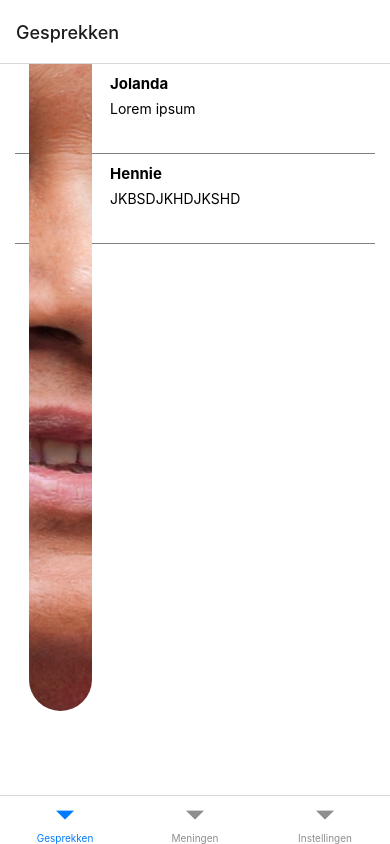
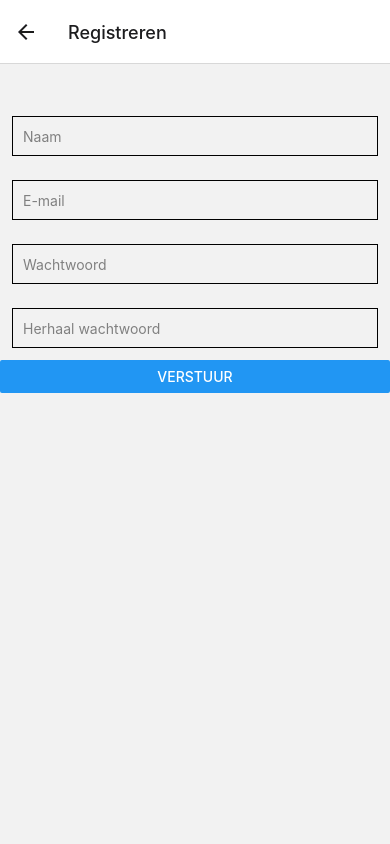
Before and after one commit to mraedts/dialoog-frontend, a React Native app: screen /Registreren in a window 390 px wide. Built offline with nearby package versions, Linux system fonts and the light colour scheme.

Commit message:
add textinput in chat screen

```diff
--- a/App.js
+++ b/App.js
@@ -1,14 +1,16 @@
 
-import { Text, View } from 'react-native';
+
 import { NavigationContainer } from '@react-navigation/native';
 import { createBottomTabNavigator } from '@react-navigation/bottom-tabs';
 import { createNativeStackNavigator } from '@react-navigation/native-stack';
-import SettingsScreen from './Components/SettingsScreen';
+import SettingsScreen from './Components/HomeScreen/SettingsScreen';
 import ChatTab from './Components/ChatTab';
-import OpinionScreen from './Components/OpinionScreen';
-import UserChat from './Components/UserChat'
-import React, { useState, useEffect } from 'react';
-import AsyncStorage from '@react-native-async-storage/async-storage';
+import OpinionScreen from './Components/HomeScreen/OpinionScreen';
+import UserChat from './Components/HomeScreen/UserChat'
+import Welcome from './Components/Welcome'
+import Login from './Components/Login';
+import Register from './Components/Register'
+import {useState} from 'react';
 
 const Tab = createBottomTabNavigator();
 const Stack = createNativeStackNavigator();
@@ -20,20 +22,22 @@ function HomeScreen({chats}) {
         <Tab.Screen name="Meningen" component={OpinionScreen} />
         <Tab.Screen name="Instellingen" component={SettingsScreen} />
       </Tab.Navigator>
-
   );
 }
 
 export default function App() {
-
+  const [loggedIn, setLoggedIn] = useState(true);
 
   return (
     <NavigationContainer>
       <Stack.Navigator>
-        <Stack.Screen name="Home" component={HomeScreen} options={{headerShown: false}} />
+        {loggedIn ? <Stack.Screen name="Home" component={HomeScreen} options={{headerShown: false}} /> : null}
+
+        <Stack.Screen name="Welcome" component={Welcome} options={{headerShown: false}} />
+        <Stack.Screen name="Log in" component={Login} />
+        <Stack.Screen name="Registreren" component={Register} />
         <Stack.Screen name="UserChat" component={UserChat} />
       </Stack.Navigator>
-
     </NavigationContainer>
   )
 }
--- a/Components/ChatTab.js
+++ b/Components/ChatTab.js
@@ -12,29 +12,29 @@ function User(img, name, userId) {
 }
 
 
+
+
 const Chats = [
   {
-    user: User('./assets/person1.jpg', 'Jolanda', 1),
+    user: User('../../../../assets/person1.jpg', 'Jolanda', 1),
     messages: [
       Message(new Date(), "Lorem ipsum", false),
       Message(new Date(), "IUHSIUDHDSKJHDKJHSJKDHKJH", false),
+      Message(new Date(), "Ok Jolanda", true),
     ],
     topic: "Genocide"
   },
   {
-    user: User('./assets/person1.jpg', 'Hennie', 2),
+    user: User('../assets/person1.jpg', 'Hennie', 2),
     messages: [
       Message(new Date(), "JKBSDJKHDJKSHD", false),
       Message(new Date(), "Lorem ipsum", false),
+      Message(new Date(), "Ok Hennie", true),
     ],
     topic: "Rutte"
   },
 
 ]
-
-
-
-
 
 
 
@@ -55,7 +55,7 @@ const _readData = async () => {
   }
 };
 
-function ListItem({ name, lastMessage, nav }) {
+function ListItem({ name, messages, nav }) {
   useEffect(() => {
     console.log('from listitem: ');
     console.log(nav);
@@ -63,6 +63,8 @@ function ListItem({ name, lastMessage, nav }) {
 
   return (
     <View
+    onTouchEnd={() => nav.navigate('UserChat', {messages:messages, name: name, })}
+    options={{ title: 'My home' }}
       style={{
         flexDirection: 'row',
         height: 90,
@@ -71,9 +73,8 @@ function ListItem({ name, lastMessage, nav }) {
       }}
     >
       <View
-        onTouchEnd={() => nav.navigate('UserChat')}
+
         style={{
-
           flex: 0.25,
           borderBottomColor: 'grey',
           borderBottomWidth: 1,
@@ -116,7 +117,7 @@ function ListItem({ name, lastMessage, nav }) {
           style={{ paddingLeft: 5, fontSize: 14, paddingRight: 40 }}
           numberOfLines={2}
         >
-          {lastMessage}
+          {messages[messages.length-1].text}
         </Text>
       </View>
     </View>
@@ -132,7 +133,7 @@ const ChatList = ({ chats, nav }) => {
   const renderItem = ({ item }) => (
     <ListItem
       name={item.user.name}
-      lastMessage={item.messages[0].text}
+      messages={item.messages}
       nav={nav}
     />
   );
@@ -152,7 +153,6 @@ function ChatTab({ navigation }) {
   const [chats, setChats] = useState();
   useEffect(() => {_storeData()})
 
-
   const readChats = async () => {
     try {
       const str = await AsyncStorage.getItem('@Chats');
@@ -166,7 +166,6 @@ function ChatTab({ navigation }) {
   // Empty dependency array to prevent from firing infinitely
   useEffect(async () => {
     readChats();
-    console.log(navigation);
   }, []);
 
   return <ChatList chats={chats} nav={navigation} />;
@@ -175,8 +174,6 @@ function ChatTab({ navigation }) {
 const styles = StyleSheet.create({
   list: {
     backgroundColor: 'white'
-
-
   },
   listItem: {
     backgroundColor: 'beige',
--- /dev/null
+++ b/Components/HomeScreen/UserChat.js
@@ -0,0 +1,67 @@
+import * as React from 'react';
+import { Text, View, FlatList, StyleSheet, TextInput, SafeAreaView } from 'react-native';
+import { useEffect } from 'react';
+
+export default function UserChat({route, navigation}) {
+  const { messages, name } = route.params;
+
+  useEffect(() => {
+    navigation.setOptions({
+      title: name
+    })
+  },[])
+
+  return (
+    <SafeAreaView >
+      <MessageList messages={messages}/>
+    </SafeAreaView>
+  );
+}
+
+function Message({text, fromSelf}) {
+
+  const alignSelf = fromSelf ? 'flex-end' : 'flex-start';
+  const marginLeft = fromSelf ? 0 : 9;
+  const marginRight = fromSelf ? 9 : 0;
+  const backgroundColor = fromSelf ? '#34a4eb' : 'lightgrey';
+  const textColor = fromSelf ? 'white' : 'black';
+
+  return (
+    <View style={[{ marginTop: 5, borderRadius: 10, maxWidth : '60%', padding: 8}, {alignSelf: alignSelf, marginLeft: marginLeft, marginRight: marginRight, backgroundColor:backgroundColor}]}>
+         <Text style={{color: textColor, fontSize: 17 }}>{text}</Text>
+    </View>
+  )
+}
+
+function MessageList({messages}) {
+  const renderItem = ({ item }) => {
+
+    return (
+      <Message text={item.text} fromSelf={item.fromSelf}/>
+    );
+  };
+
+  return (
+    <View style={{display: 'flex', flexDirection: 'column', backgroundColor: 'purple', height: '100%', }}>
+      <FlatList
+        style={{height: '80%', backgroundColor: 'cyan'}}
+        data={messages}
+        renderItem={renderItem}
+        keyExtractor={(item) => item.text}
+      />
+      <View  style={styles.input}><TextInput></TextInput></View>
+    </View>
+
+
+  );
+
+}
+
+const styles = StyleSheet.create({
+  input: {
+    height: 40,
+    borderWidth: 1,
+    padding: 10,
+    backgroundColor: 'pink',
+  },
+});
--- /dev/null
+++ b/Components/Login.js
@@ -0,0 +1,42 @@
+import React from "react";
+import { SafeAreaView, StyleSheet, TextInput, View, Button } from "react-native";
+
+const UselessTextInput = () => {
+  const [text, onChangeText] = React.useState("");
+  const [number, onChangeNumber] = React.useState("");
+
+  return (
+      <View style={{marginTop: 40}}>
+        <TextInput
+          style={styles.input}
+          onChangeText={onChangeText}
+          keyboardType="email-address"
+          value={text}
+          placeholder='E-mail'
+          placeholderTextColor={'grey'}
+        />
+        <TextInput
+          style={styles.input}
+          onChangeText={onChangeNumber}
+          value={number}
+          placeholder="Wachtwoord"
+          placeholderTextColor={'grey'}
+          secureTextEntry={true}
+        />
+
+        <Button title="Verstuur"></Button>
+      </View>
+
+  );
+};
+
+const styles = StyleSheet.create({
+  input: {
+    height: 40,
+    margin: 12,
+    borderWidth: 1,
+    padding: 10,
+  },
+});
+
+export default UselessTextInput;
--- /dev/null
+++ b/Components/Register.js
@@ -0,0 +1,59 @@
+import React from "react";
+import { SafeAreaView, StyleSheet, TextInput, View, Button } from "react-native";
+
+const UselessTextInput = () => {
+  const [name, changeName] = React.useState("");
+  const [email, changeEmail] = React.useState("");
+  const [password, changePassword] = React.useState("");
+  const [vPassword, changeVPassword] = React.useState("");
+
+  return (
+      <View style={{marginTop: 40}}>
+         <TextInput
+          style={styles.input}
+          onChangeText={changeName}
+          value={name}
+          placeholder='Naam'
+          placeholderTextColor='grey'
+        />
+        <TextInput
+          style={styles.input}
+          onChangeText={changeEmail}
+          keyboardType="email-address"
+          value={email}
+          placeholder='E-mail'
+          placeholderTextColor={'grey'}
+        />
+        <TextInput
+          style={styles.input}
+          onChangeText={changePassword}
+          value={password}
+          placeholder="Wachtwoord"
+          placeholderTextColor={'grey'}
+          secureTextEntry={true}
+        />
+      <TextInput
+          style={styles.input}
+          onChangeText={changeVPassword}
+          value={vPassword}
+          placeholder="Herhaal wachtwoord"
+          placeholderTextColor={'grey'}
+          secureTextEntry={true}
+        />
+
+        <Button title="Verstuur"></Button>
+      </View>
+
+  );
+};
+
+const styles = StyleSheet.create({
+  input: {
+    height: 40,
+    margin: 12,
+    borderWidth: 1,
+    padding: 10,
+  },
+});
+
+export default UselessTextInput;
--- a/Components/UserChat.js
+++ /dev/null
@@ -1,13 +0,0 @@
-import * as React from 'react';
-import { Text, View } from 'react-native';
-
-import { createBottomTabNavigator } from '@react-navigation/bottom-tabs';
-
-
-export default function App() {
-  return (
-    <View style={{ flex: 1, justifyContent: 'center', alignItems: 'center' }}>
-        <Text>Chat Tab!</Text>
-      </View>
-  );
-}
--- /dev/null
+++ b/Components/Welcome.js
@@ -0,0 +1,16 @@
+import { Text, View, Button } from 'react-native';
+import { useEffect } from 'react';
+
+function Welcome({navigation}) {
+
+
+    return (
+      <View style={{ flex: 1, justifyContent: 'center', alignItems: 'center' }}>
+        <Text style={{fontSize:50, fontWeight: 'bold', paddingBottom: 20}}>Dialoog</Text>
+        <Button onPress={() => navigation.navigate('Log in')} style={{marginBottom: 20}} title="Log in"></Button>
+        <Button onPress={() => navigation.navigate('Registreren')} style={{marginTop: 20}}title="Registreer"></Button>
+      </View>
+    );
+}
+
+export default Welcome;
```
Also changed, not shown: Components/HomeScreen/OpinionScreen.js (renamed from Components/OpinionScreen.js), Components/HomeScreen/SettingsScreen.js (renamed from Components/SettingsScreen.js).
